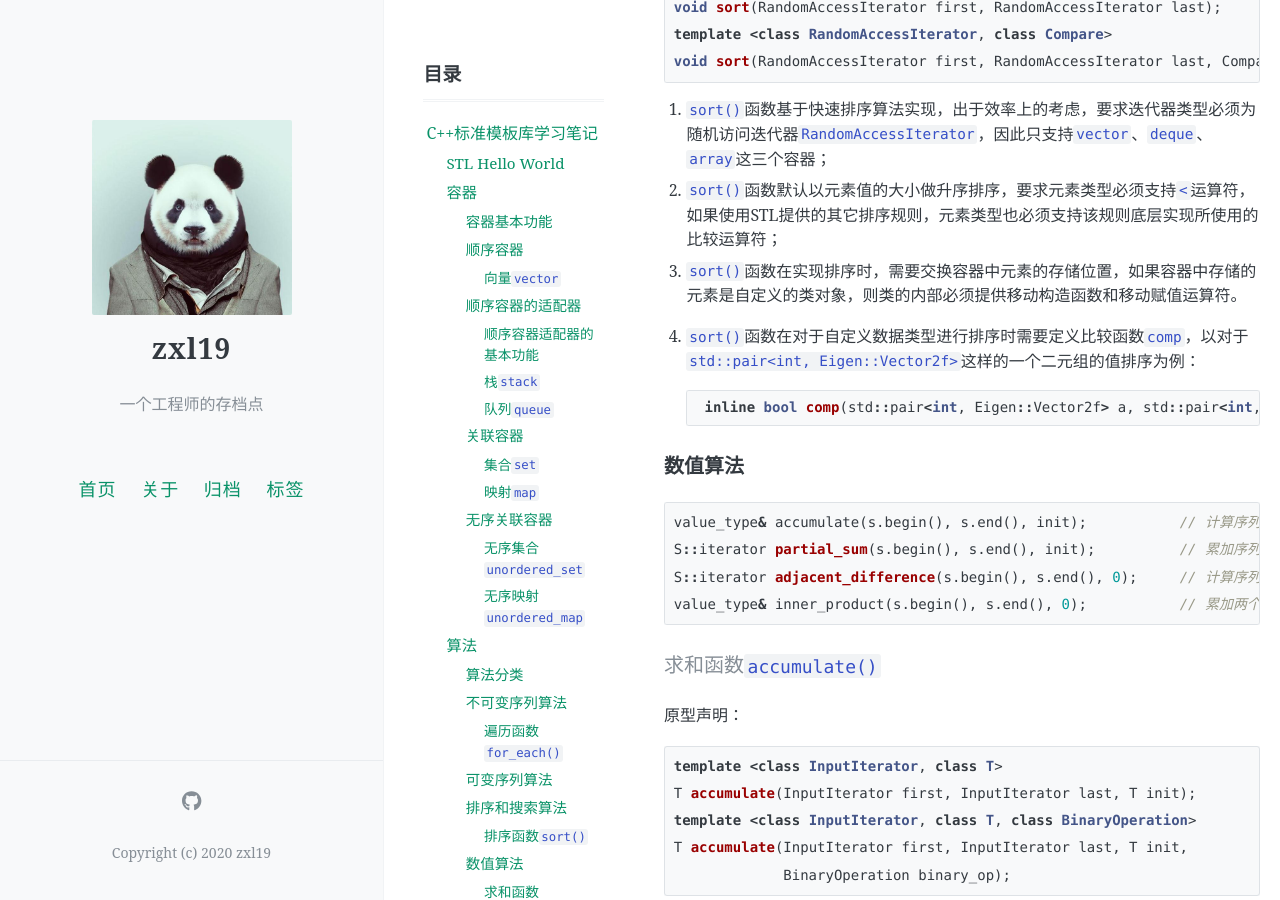
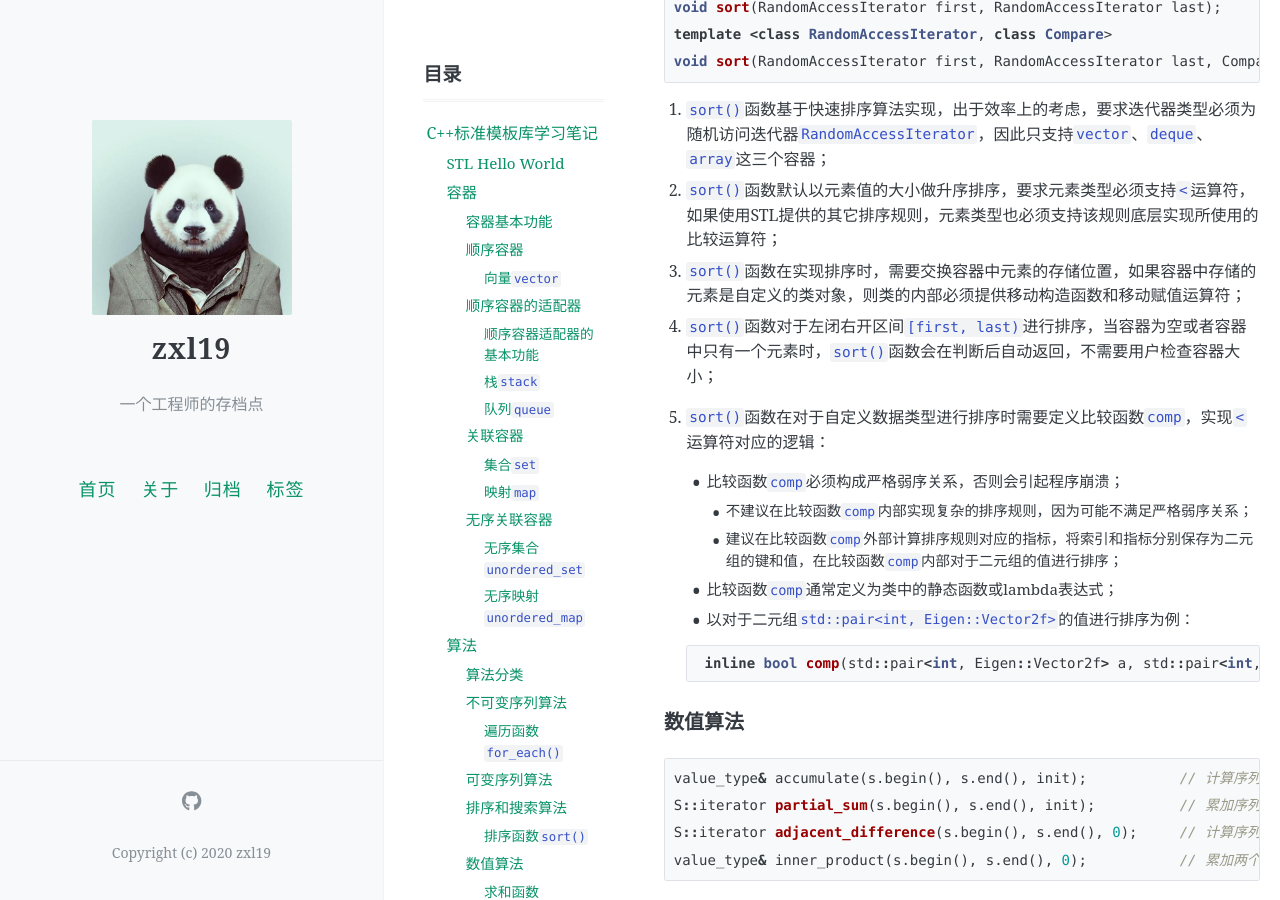
Before and after one commit to zxl19/zxl19.github.io, a Jekyll site: the page built from _posts/2021-09-19-stl-note.md, in a window 1280 px wide and 900 px high, scrolled down 11332 px. Built offline with Jekyll 4.4.1, drawn with Linux system fonts in a browser that asks for light colours; comment, search, counter and statistics services are not loaded; some of the changed text lies outside the part shown.

Commit message:
Update 2021-09-19-stl-note.md

````diff
--- a/_posts/2021-09-19-stl-note.md
+++ b/_posts/2021-09-19-stl-note.md
@@ -469,8 +469,15 @@ void sort(RandomAccessIterator first, RandomAccessIterator last, Compare comp);
 
 1. `sort()`函数基于快速排序算法实现，出于效率上的考虑，要求迭代器类型必须为随机访问迭代器`RandomAccessIterator`，因此只支持`vector`、`deque`、`array`这三个容器；
 2. `sort()`函数默认以元素值的大小做升序排序，要求元素类型必须支持`<`运算符，如果使用STL提供的其它排序规则，元素类型也必须支持该规则底层实现所使用的比较运算符；
-3. `sort()`函数在实现排序时，需要交换容器中元素的存储位置，如果容器中存储的元素是自定义的类对象，则类的内部必须提供移动构造函数和移动赋值运算符。
-4. `sort()`函数在对于自定义数据类型进行排序时需要定义比较函数`comp`，以对于`std::pair<int, Eigen::Vector2f>`这样的一个二元组的值排序为例：
+3. `sort()`函数在实现排序时，需要交换容器中元素的存储位置，如果容器中存储的元素是自定义的类对象，则类的内部必须提供移动构造函数和移动赋值运算符；
+4. `sort()`函数对于左闭右开区间`[first, last)`进行排序，当容器为空或者容器中只有一个元素时，`sort()`函数会在判断后自动返回，不需要用户检查容器大小；
+5. `sort()`函数在对于自定义数据类型进行排序时需要定义比较函数`comp`，实现`<`运算符对应的逻辑：
+
+    - 比较函数`comp`必须构成严格弱序关系，否则会引起程序崩溃；
+        - 不建议在比较函数`comp`内部实现复杂的排序规则，因为可能不满足严格弱序关系；
+        - 建议在比较函数`comp`外部计算排序规则对应的指标，将索引和指标分别保存为二元组的键和值，在比较函数`comp`内部对于二元组的值进行排序；
+    - 比较函数`comp`通常定义为类中的静态函数或lambda表达式；
+    - 以对于二元组`std::pair<int, Eigen::Vector2f>`的值进行排序为例：
 
     ```cpp
     inline bool comp(std::pair<int, Eigen::Vector2f> a, std::pair<int, Eigen::Vector2f> b) { return a.second.x() < b.second.x(); }
@@ -637,9 +644,15 @@ class function<Ret(Args...)>;
 3. [C++教程-菜鸟教程](https://www.runoob.com/cplusplus/cpp-tutorial.html)
 4. [STL教程-C语言中文网](http://c.biancheng.net/stl/)
 5. [cplusplus](http://www.cplusplus.com)
-6. [size()-CSDN博客](https://blog.csdn.net/renhaofan/article/details/90369219)
-7. [gaoxiang12/faster-lio](https://github.com/gaoxiang12/faster-lio)
-8. [sort()1-CSDN博客](https://blog.csdn.net/weixin_44302602/article/details/106603718)
-9. [sort()2-CSDN博客](https://blog.csdn.net/wx1458451310/article/details/88763538)
-10. [C++ std::function详解与实战-编程学习总站的文章-知乎](https://zhuanlan.zhihu.com/p/390883475)
-11. [C++ std::function的用法-CSDN博客](https://blog.csdn.net/hzy925/article/details/79676085)
+6. [cppreference](https://en.cppreference.com/w/)
+7. [size()-CSDN博客](https://blog.csdn.net/renhaofan/article/details/90369219)
+8. [gaoxiang12/faster-lio](https://github.com/gaoxiang12/faster-lio)
+9. [C++ sort()排序函数用法详解-C语言中文网](http://c.biancheng.net/view/7457.html)
+10. [sort()1-CSDN博客](https://blog.csdn.net/weixin_44302602/article/details/106603718)
+11. [sort()2-CSDN博客](https://blog.csdn.net/wx1458451310/article/details/88763538)
+12. [sort()3-CSDN博客](https://blog.csdn.net/weixin_45758146/article/details/107070832)
+13. [sort()4-CSDN博客](https://blog.csdn.net/weixin_37835423/article/details/109295787)
+14. [sort()5-CSDN博客](https://blog.csdn.net/albertsh/article/details/119523587)
+15. [C++ std::function详解与实战-编程学习总站的文章-知乎](https://zhuanlan.zhihu.com/p/390883475)
+16. [【C++11】让程序更简洁—std::function轻松实现回调函数-CPP开发前沿的文章-知乎](https://zhuanlan.zhihu.com/p/363511039)
+17. [C++ std::function的用法-CSDN博客](https://blog.csdn.net/hzy925/article/details/79676085)
````
